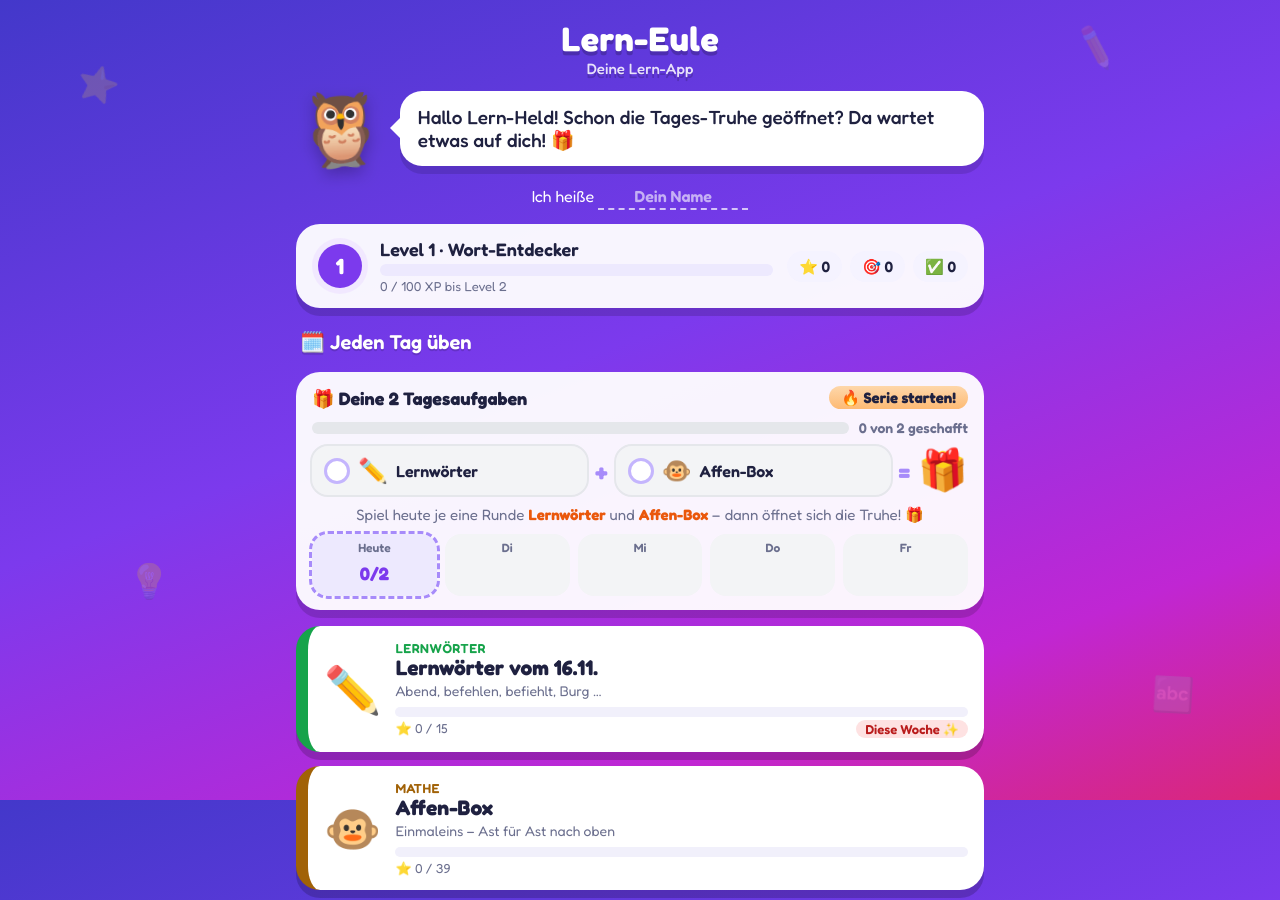
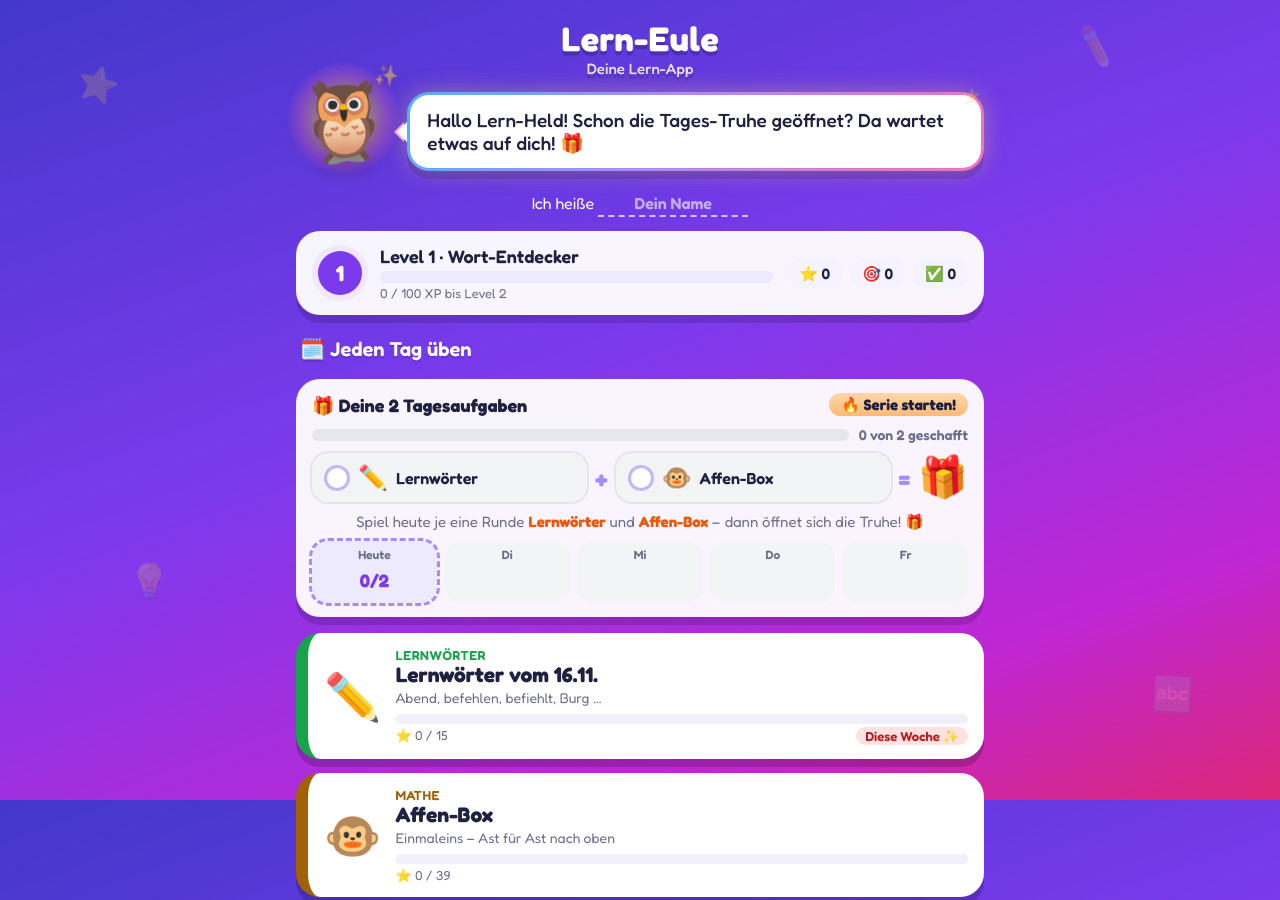
Before and after one commit to alrnz/lern-eule, a plain HTML site: page index.html in a window 1280 px wide. Shown: the top 900 px of the page. Drawn offline with Linux system fonts and the light colour scheme.

Commit message:
Eule oben leuchtet, glitzert und hüpft
Der Bereich oben sollte optisch neu und spannend wirken: Lichtschein hinter
der Eule, Glitzer, ab und zu ein Freudensprung, Regenbogen-Rand an der Sprechblase.

Co-Authored-By: Claude Opus 5.5 <noreply@anthropic.com>

```diff
--- a/css/app.css
+++ b/css/app.css
@@ -13,10 +13,22 @@ button{font-family:inherit;cursor:pointer;border:none;color:inherit}
 
 /* ---------- Home ---------- */
 .hero{display:flex;align-items:center;gap:14px;margin:6px 0 14px}
-.mascot{font-size:72px;filter:drop-shadow(0 6px 8px rgba(0,0,0,.25));animation:bob 2.4s ease-in-out infinite;flex:none}
-@keyframes bob{0%,100%{transform:translateY(0) rotate(-4deg)}50%{transform:translateY(-8px) rotate(4deg)}}
-.bubble{background:#fff;border-radius:22px;padding:14px 18px;font-size:19px;font-weight:500;position:relative;box-shadow:0 8px 0 rgba(0,0,0,.12);animation:popin .5s cubic-bezier(.2,1.6,.4,1)}
-.bubble:before{content:"";position:absolute;left:-10px;top:50%;margin-top:-10px;border:10px solid transparent;border-right-color:#fff;border-left:0}
+/* Eule oben: leuchtender Schein, Glitzer, ab und zu ein Freudensprung */
+.mascot{font-size:78px;filter:drop-shadow(0 6px 8px rgba(0,0,0,.25));animation:bob 2.4s ease-in-out infinite,hop 7s ease-in-out infinite;flex:none;position:relative;isolation:isolate}
+.mascot:before{content:"";position:absolute;inset:-14px;z-index:-1;border-radius:50%;
+  background:radial-gradient(circle,rgba(254,240,138,.95) 0%,rgba(253,224,71,.7) 30%,rgba(244,114,182,.45) 55%,transparent 72%);animation:glow 2.4s ease-in-out infinite}
+.mascot:after{content:"✨";position:absolute;right:-12px;top:-8px;font-size:24px;animation:twinkle 1.8s ease-in-out infinite}
+.hero .bubble:after{content:"⭐";position:absolute;right:-6px;top:-14px;font-size:24px;filter:drop-shadow(0 2px 3px rgba(0,0,0,.25));animation:twinkle 2.2s ease-in-out .6s infinite}
+@keyframes bob{0%,100%{translate:0 0;rotate:-4deg}50%{translate:0 -8px;rotate:4deg}}
+@keyframes hop{0%,88%,100%{scale:1}91%{scale:1.15 .9}94%{scale:.95 1.12;transform:translateY(-14px)}97%{scale:1.05 .95}}
+@keyframes glow{0%,100%{opacity:.6;transform:scale(.9)}50%{opacity:1;transform:scale(1.08)}}
+@keyframes twinkle{0%,100%{opacity:.2;transform:scale(.6) rotate(0)}50%{opacity:1;transform:scale(1.15) rotate(20deg)}}
+.bubble{border:3px solid transparent;border-radius:22px;padding:13px 17px;font-size:19px;font-weight:500;position:relative;
+  background:linear-gradient(#fff,#fff) padding-box,linear-gradient(120deg,#f472b6,#facc15,#34d399,#38bdf8,#a78bfa,#f472b6) border-box;
+  background-size:100% 100%,300% 100%;box-shadow:0 8px 0 rgba(0,0,0,.12),0 0 22px rgba(253,224,71,.35);
+  animation:popin .5s cubic-bezier(.2,1.6,.4,1),rainbow 6s linear infinite}
+@keyframes rainbow{to{background-position:0 0,300% 0}}
+.bubble:before{content:"";position:absolute;left:-13px;top:50%;margin-top:-10px;border:10px solid transparent;border-right-color:#fff;border-left:0;filter:drop-shadow(-3px 0 0 #f9a8d4)}
 .bubble b{color:#7c3aed}
 .title{font-size:34px;font-weight:700;color:#fff;text-shadow:0 4px 0 rgba(0,0,0,.2);letter-spacing:.5px;text-align:center;margin-bottom:4px}
 .title small{display:block;font-size:15px;font-weight:500;opacity:.85;letter-spacing:0}
--- a/sw.js
+++ b/sw.js
@@ -3,7 +3,7 @@
  * Google Fonts "cache first".
  * Bei jedem Deploy VERSION erhöhen, dann laden offene Apps die neuen Inhalte von selbst (nicht mitten im Quiz).
  */
-const VERSION='2026-11-23-2';
+const VERSION='2026-11-23-3';
 const CACHE='lern-eule-'+VERSION;
 const SHELL=['./','index.html','css/app.css','js/app.js','modules/index.js','manifest.webmanifest','icons/icon-192.png','icons/icon-512.png','icons/apple-touch-icon.png'];
 
```
